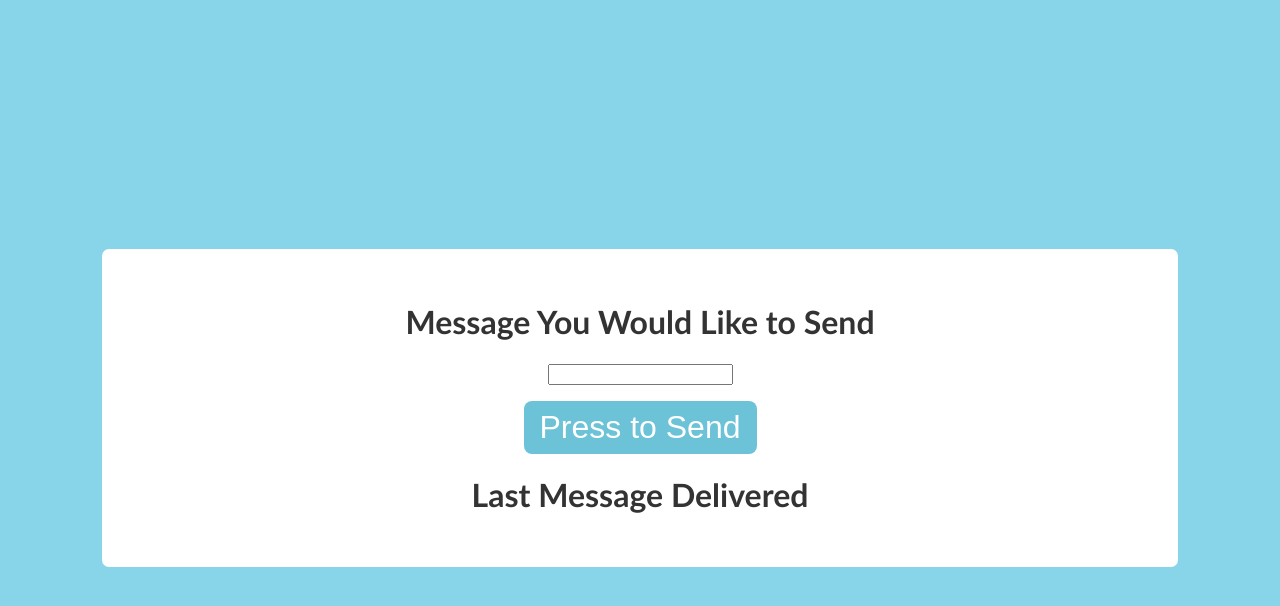
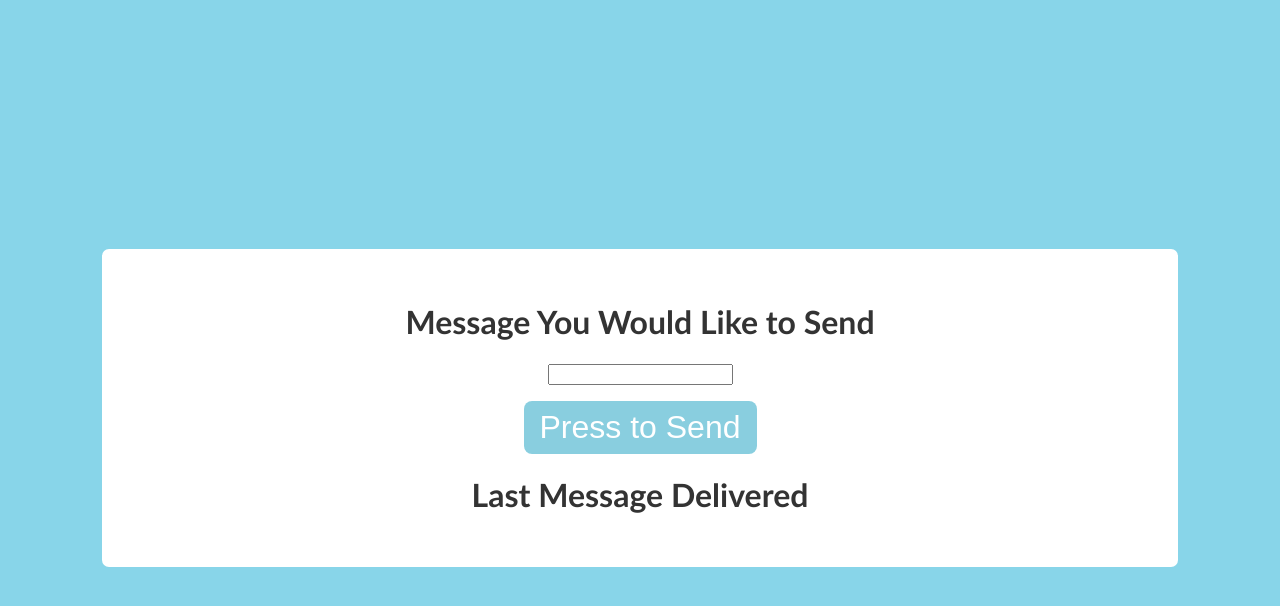
Before and after one commit to andikajayaw/documents, a plain HTML site: page index.html in a window 1280 px wide. In both pictures the pointer is over the button "Press to Send". Drawn offline with Linux system fonts and the light colour scheme.

Commit message:
add button hover

```diff
--- a/style.css
+++ b/style.css
@@ -27,3 +27,8 @@ button {
     border-radius: 8px;
     border: none;
 }
+
+button:hover {
+    opacity: 0.8;
+    cursor: pointer;
+}
```
